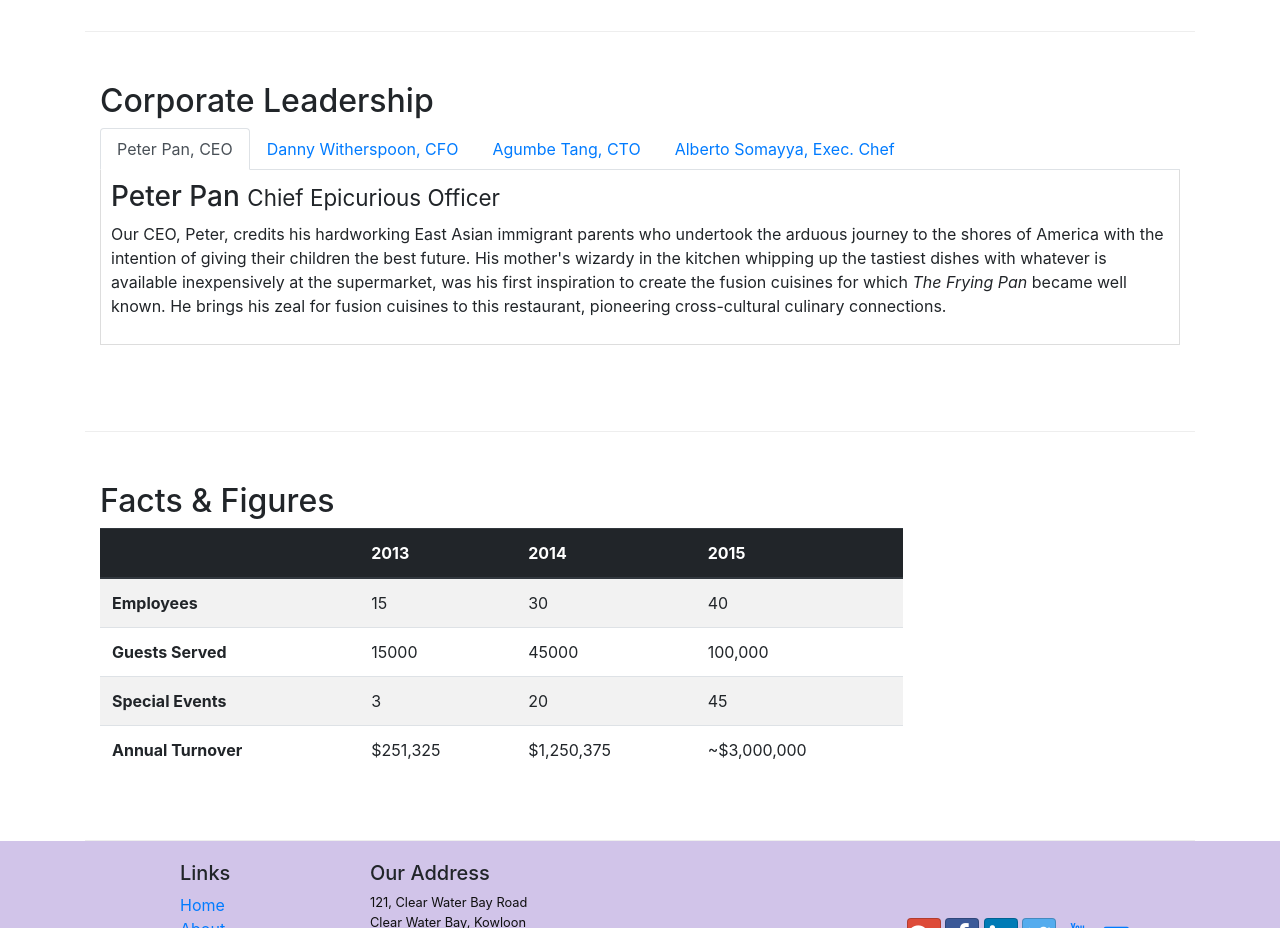
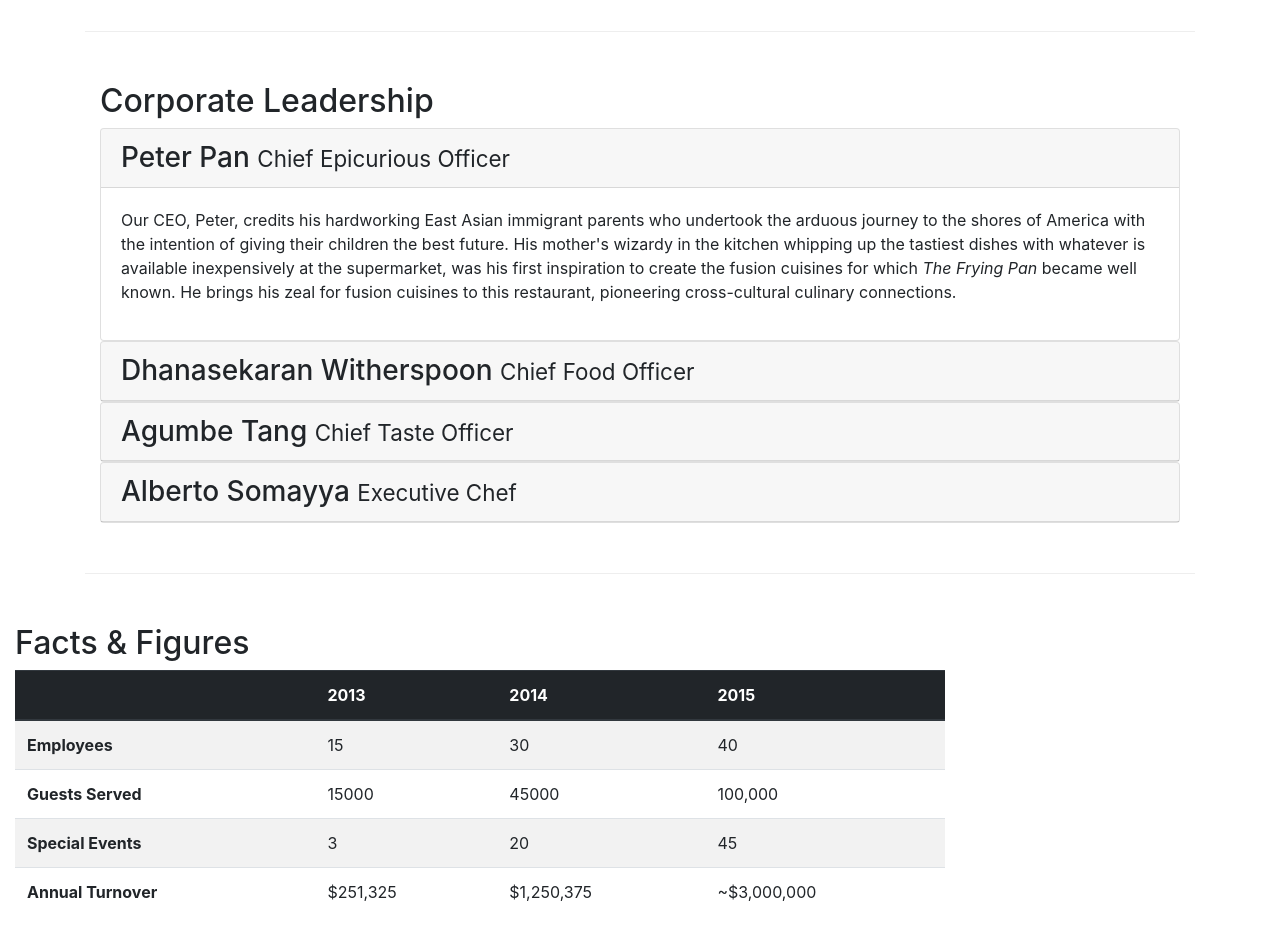
Before and after one commit to Oyolah/Coursera-front-end-framework, a website: page aboutus.html in a window 1280 px wide. Shown: the part 940-1868 px from the top of the page. Drawn offline with nearby package versions, Linux system fonts and the light colour scheme.

Commit message:
Accordion

```diff
--- a/aboutus.html
+++ b/aboutus.html
@@ -155,37 +155,19 @@
       <div class="row row-content">
         <div class="col-12 col-sm">
           <h2>Corporate Leadership</h2>
-          <ul class="nav nav-tabs">
-            <li class="nav-item">
-              <a
-                class="nav-link active"
-                href="#peter"
-                role="tab"
-                data-toggle="tab"
-                >Peter Pan, CEO</a
-              >
-            </li>
-            <li class="nav-item">
-              <a class="nav-link" href="#danny" role="tab" data-toggle="tab"
-                >Danny Witherspoon, CFO</a
-              >
-            </li>
-            <li class="nav-item">
-              <a class="nav-link" href="#agumbe" role="tab" data-toggle="tab"
-                >Agumbe Tang, CTO</a
-              >
-            </li>
-            <li class="nav-item">
-              <a class="nav-link" href="#alberto" role="tab" data-toggle="tab"
-                >Alberto Somayya, Exec. Chef</a
-              >
-            </li>
-          </ul>
-          <div class="tab-content">
-            <div role="tabpanel" class="tab-pane fade show active" id="peter">
-              <h3>Peter Pan <small>Chief Epicurious Officer</small></h3>
-              <p class="d-none d-sm-block">
-                Our CEO, Peter, credits his hardworking East Asian immigrant
+
+          <div id="accordion">
+            <div class="card">
+              <div class="card-header" role="tab" id="peterhead">
+              <h3 class="mb-0">
+                  <a data-toggle="collapse" data-target="#peter">
+                  Peter Pan <small>Chief Epicurious Officer</small>
+                  </a>
+              </h3>
+              </div>
+              <div class="collapse show" id="peter" data-parent="#accordion">
+                <div class="card-body">
+                    <p class="d-none d-sm-block">                Our CEO, Peter, credits his hardworking East Asian immigrant
                       parents who undertook the arduous journey to the shores of
                       America with the intention of giving their children the best
                       future. His mother's wizardy in the kitchen whipping up the
@@ -194,15 +176,21 @@
                       cuisines for which
                       <em>The Frying Pan</em> became well known. He brings his zeal
                       for fusion cuisines to this restaurant, pioneering
-                cross-cultural culinary connections.
-              </p>
+                      cross-cultural culinary connections.</p>
                 </div>
-            <div role="tabpanel" class="tab-pane fade" id="danny">
-              <h3>
+            </div>
+        </div>
+        <div class="card">
+          <div class="card-header" role="tab" id="dannyhead">
+          <h3 class="mb-0">
+              <a class="collapsed" data-toggle="collapse" data-target="#danny">
               Dhanasekaran Witherspoon <small>Chief Food Officer</small>
+              </a>
           </h3>
-              <p class="d-none d-sm-block">
-                Our CFO, Danny, as he is affectionately referred to by his
+      </div>
+      <div class="collapse" id="danny" data-parent="#accordion">
+          <div class="card-body">
+              <p class="d-none d-sm-block"> Our CFO, Danny, as he is affectionately referred to by his
                 colleagues, comes from a long established family tradition in
                 farming and produce. His experiences growing up on a farm in the
                 Australian outback gave him great appreciation for varieties of
@@ -210,32 +198,51 @@
                 <em
                   >Everything that runs, wins, and everything that stays,
                   pays!</em
-                >
-              </p>
+                ></em></p>
           </div>
-            <div role="tabpanel" class="tab-pane fade" id="agumbe">
-              <h3>Agumbe Tang <small>Chief Taste Officer</small></h3>
-              <p class="d-none d-sm-block">
-                Blessed with the most discerning gustatory sense, Agumbe, our
+      </div>
+  </div>
+  <div class="card">
+    <div class="card-header" role="tab" id="agumbehead">
+    <h3 class="mb-0">
+        <a class="collapsed" data-toggle="collapse" data-target="#agumbe">
+        Agumbe Tang <small>Chief Taste Officer</small>
+        </a>
+    </h3>
+</div>
+<div class="collapse" id="agumbe" data-parent="#accordion">
+    <div class="card-body">
+        <p class="d-none d-sm-block"> Blessed with the most discerning gustatory sense, Agumbe, our
           CTO, personally ensures that every dish that we serve meets his
           exacting tastes. Our chefs dread the tongue lashing that ensues
           if their dish does not meet his exacting standards. He lives by
           his motto,
-                <em>You click only if you survive my lick.</em>
-              </p>
+          <em>You click only if you survive my lick.</em></p>
     </div>
-            <div role="tabpanel" class="tab-pane fade" id="alberto">
-              <h3>Alberto Somayya <small>Executive Chef</small></h3>
-              <p class="d-none d-sm-block">
-                Award winning three-star Michelin chef with wide International
+</div>
+</div>
+<div class="card">
+  <div class="card-header" role="tab" id="albertohead">
+  <h3 class="mb-0">
+      <a class="collapsed" data-toggle="collapse" data-target="#alberto">
+      Alberto Somayya <small>Executive Chef</small>
+      </a>
+  </h3>
+</div>
+<div class="collapse" id="alberto" data-parent="#accordion">
+  <div class="card-body">
+      <p class="d-none d-sm-block">                Award winning three-star Michelin chef with wide International
         experience having worked closely with whos-who in the culinary
         world, he specializes in creating mouthwatering Indo-Italian
         fusion experiences. He says,
         <em
           >Put together the cuisines from the two craziest cultures, and
           you get a winning hit! Amma Mia!</em
-                >
-              </p>
+        ></em></p>
+  </div>
+</div>
+</div>
+
             </div>
             </div>
           </div>
```
Lines whose indentation alone changed are shown as unchanged.
